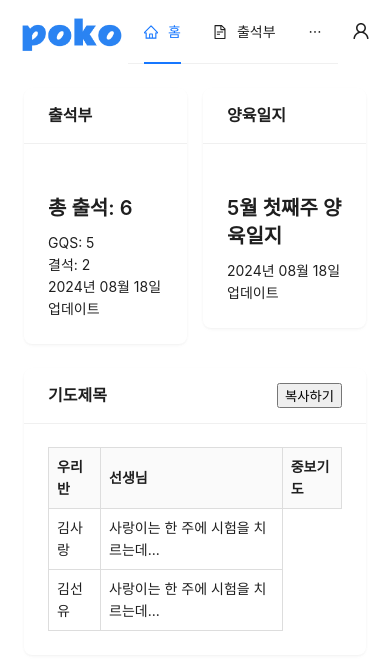
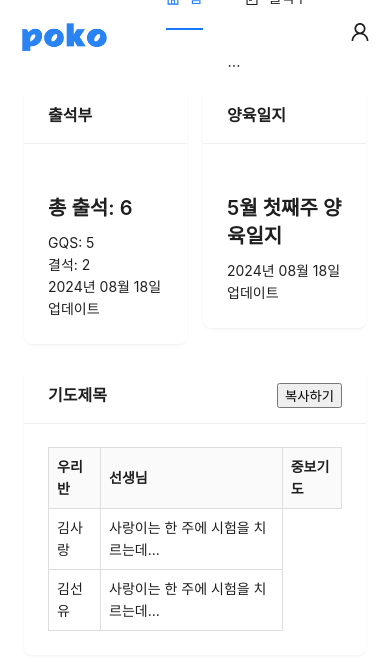
Before and after one commit to uiseokgeem/hello-poko, a React (Create React App) app in the folder frontend/: page /home in a window 390 px wide. Shown: the top 670 px of the page. Built offline with nearby package versions, Linux system fonts and the light colour scheme.

Commit message:
react : header build update 2

```diff
--- a/frontend/src/components/Header/Header.css
+++ b/frontend/src/components/Header/Header.css
@@ -15,17 +15,16 @@
   height: 35px;
 }
 
+/* 메뉴와 User 아이콘을 정렬할 컨테이너 */
 .menu-container {
   flex: 1;
   display: flex;
-  justify-content: space-between; /* 메뉴와 유저 아이콘 간 공간 배치 */
+  justify-content: space-between; /* 메뉴와 유저 아이콘 사이에 공간 배치 */
   align-items: center;
 }
 
 .menu {
-  flex: 1;
-  display: flex;
-  justify-content: flex-start; /* 메뉴를 왼쪽으로 정렬 */
+  flex: 1; /* 메뉴는 가능한 너비를 차지 */
 }
 
 .menu .ant-menu-item {
@@ -36,26 +35,52 @@
 .user-icon {
   font-size: 20px;
   cursor: pointer;
-  margin-left: 10px; /* 모바일 환경에서 여백 축소 */
+  margin-left: 20px; /* 유저 아이콘과 메뉴 사이 여백 */
 }
 
-/* 반응형 스타일 */
 @media (max-width: 768px) {
+  .app-header {
+    display: flex;
+    flex-direction: row; /* 가로 배치 유지 */
+    align-items: center; /* 세로 정렬 */
+    justify-content: space-between; /* 로고와 메뉴/유저 아이콘 간격 배치 */
+    padding: 10px 20px; /* 패딩 조정 */
+    background: #fff;
+  }
+
+  .logo {
+    display: flex;
+    align-items: center;
+    flex-shrink: 0; /* 로고 크기 고정 */
+  }
+
+  .logo img {
+    height: 30px; /* 로고 크기 축소 */
+  }
+
   .menu-container {
-    flex-direction: row; /* 메뉴와 아이콘을 한 줄에 배치 */
-    justify-content: space-between; /* 메뉴와 아이콘을 양 끝으로 정렬 */
+    display: flex;
+    align-items: center;
+    flex-grow: 1; /* 메뉴 공간을 가변적으로 할당 */
+    justify-content: flex-end; /* 메뉴를 오른쪽 정렬 */
+    gap: 10px; /* 메뉴 아이템 간격 조정 */
   }
 
   .menu {
-    flex: 0.8; /* 메뉴가 차지하는 공간 축소 */
+    display: flex;
+    flex-wrap: wrap; /* 작은 화면에서 줄바꿈 허용 */
+    justify-content: center; /* 중앙 정렬 */
+    gap: 5px; /* 메뉴 아이템 간격 조정 */
   }
 
   .menu .ant-menu-item {
-    font-size: 14px; /* 메뉴 폰트 크기 축소 */
+    font-size: 14px; /* 메뉴 아이템 크기 조정 */
+    flex: none; /* 고정 너비 */
   }
 
   .user-icon {
-    font-size: 18px; /* 아이콘 크기 축소 */
-    margin-left: 5px; /* 여백 최소화 */
+    font-size: 20px; /* 아이콘 크기 조정 */
+    cursor: pointer;
+    margin-left: 10px; /* 메뉴와 간격 */
   }
 }
--- a/frontend/src/components/Header/Header.js
+++ b/frontend/src/components/Header/Header.js
@@ -32,7 +32,6 @@ const AppHeader = () => {
           <img src={`${process.env.PUBLIC_URL}/images/poko_logo.png`} alt="Logo" />
         </Link>
       </div>
-      <div className="menu-container">
       <Menu
         theme="light"
         mode="horizontal"
@@ -43,7 +42,6 @@ const AppHeader = () => {
       <div className="user-icon">
         <UserOutlined />
       </div>
-      </div>
     </Header>
   );
 };
```
Also changed, not shown: 12 other files (tests, documents, lock files or other folders). Lines whose indentation alone changed are shown as unchanged.
